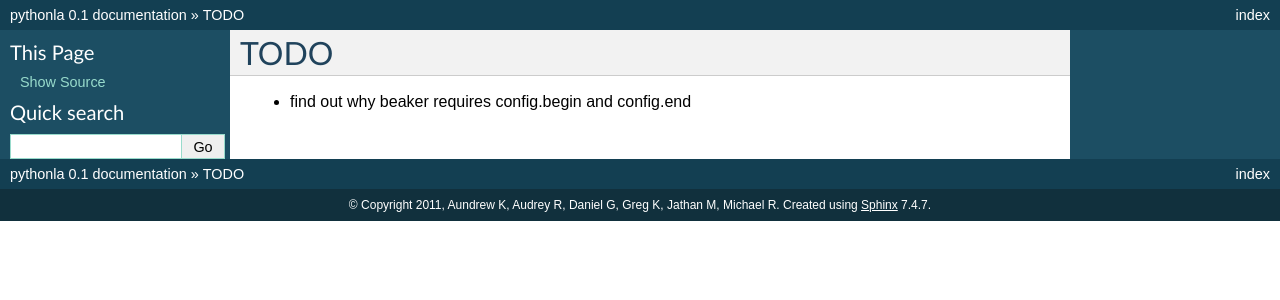
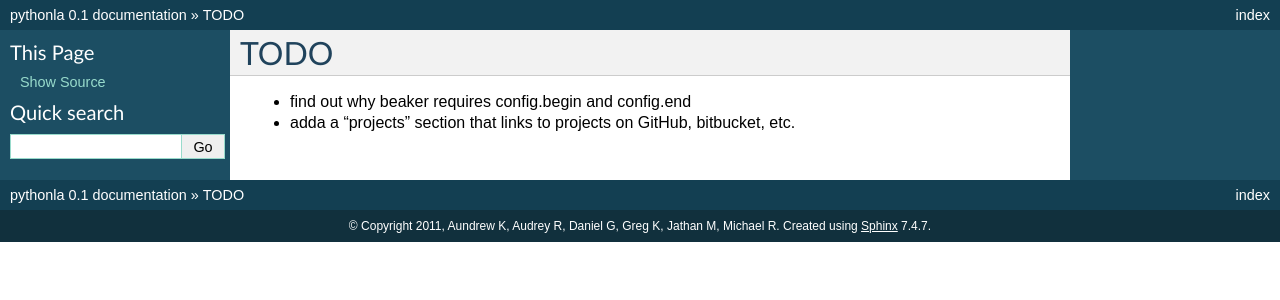
Before and after one commit to audreyfeldroy/pythonla, a Sphinx documentation site: the page built from docs/TODO.rst, in a window 1280 px wide. Shown: the top 300 px of the page. Built offline with Sphinx 7.4.7, drawn with Linux system fonts in a browser that asks for light colours.

Commit message:
Projects section?

```diff
--- a/docs/TODO.rst
+++ b/docs/TODO.rst
@@ -3,3 +3,4 @@
 ======
 
 + find out why beaker requires config.begin and config.end
++ adda a "projects" section that links to projects on GitHub, bitbucket, etc.
```
